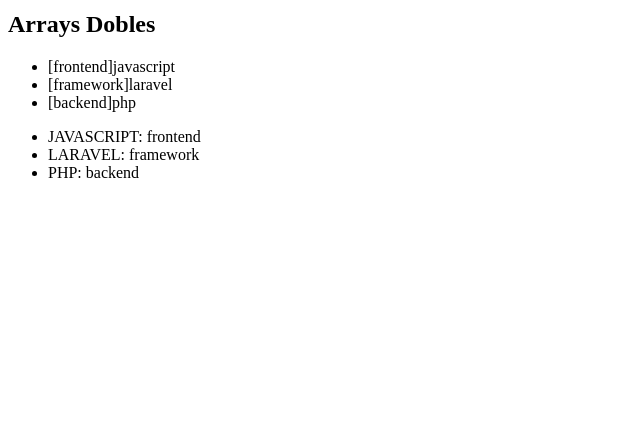
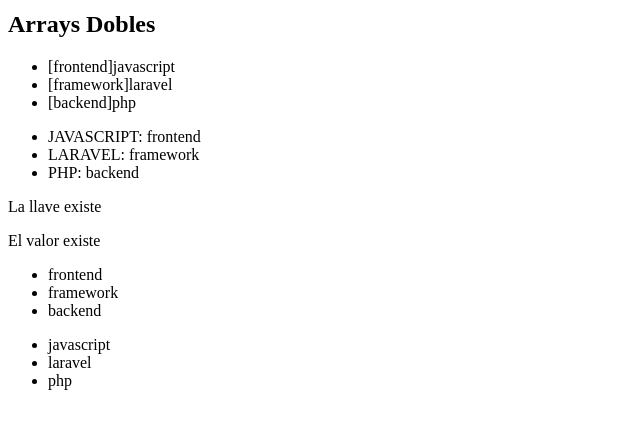
Before and after one commit to C3SC0-V4113/Manejo-Data-en-PHP, a PHP site: page / in a window 1280 px wide. Shown: the part 194-623 px from the top of the page, without its empty margins (0-640 px from the left). Run offline with PHP 8.4, Linux system fonts and the light colour scheme.

Commit message:
Probando distintas funciones de arrays

```diff
--- a/Ejercicio 7 Arrays/index.php
+++ b/Ejercicio 7 Arrays/index.php
@@ -53,3 +53,36 @@ function upper($curso, $llave){
 echo '<ul>';
 array_walk($courses,'upper');
 echo '</ul>';
+
+/**
+ * funciones de array complejo
+ */
+
+//Existe cierta llave?
+ if (array_key_exists('frontend', $courses)) {
+     echo '<p>La llave existe</p>';
+ } else {
+    echo '<p>La llave no existe</p>';
+ }
+
+
+ //Existe cierto valor?
+ if (in_array('javascript', $courses)) {
+    echo '<p>El valor existe</p>';
+} else {
+   echo '<p>El valor no existe</p>';
+}
+
+//Que llaves hay?
+echo '<ul>';
+foreach (array_keys($courses) as $key => $curso) {
+    echo "<li>$curso</li>";
+}
+echo '</ul>';
+
+//Que valores hay?
+echo '<ul>';
+foreach (array_values($courses) as $key => $curso) {
+    echo "<li>$curso</li>";
+}
+echo '</ul>';
```
